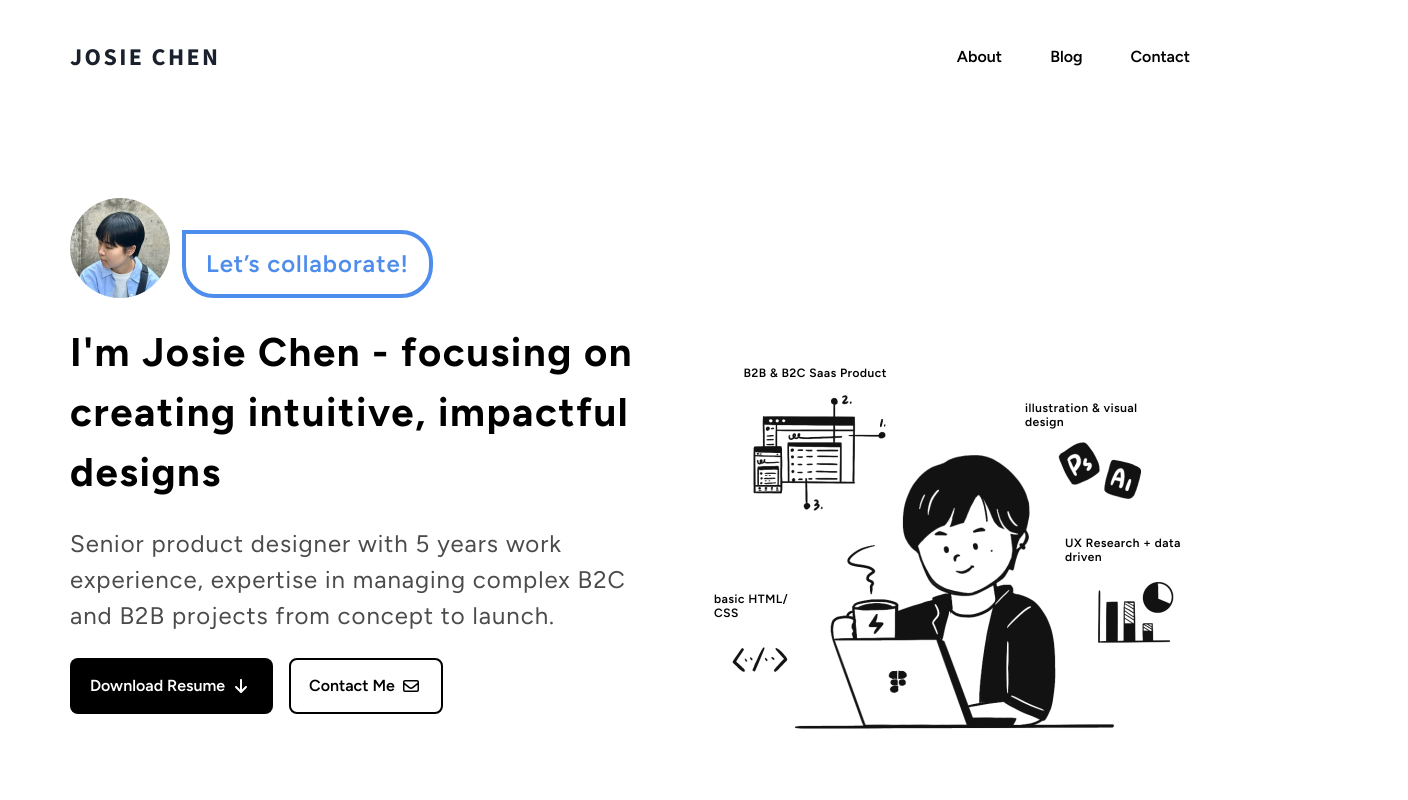
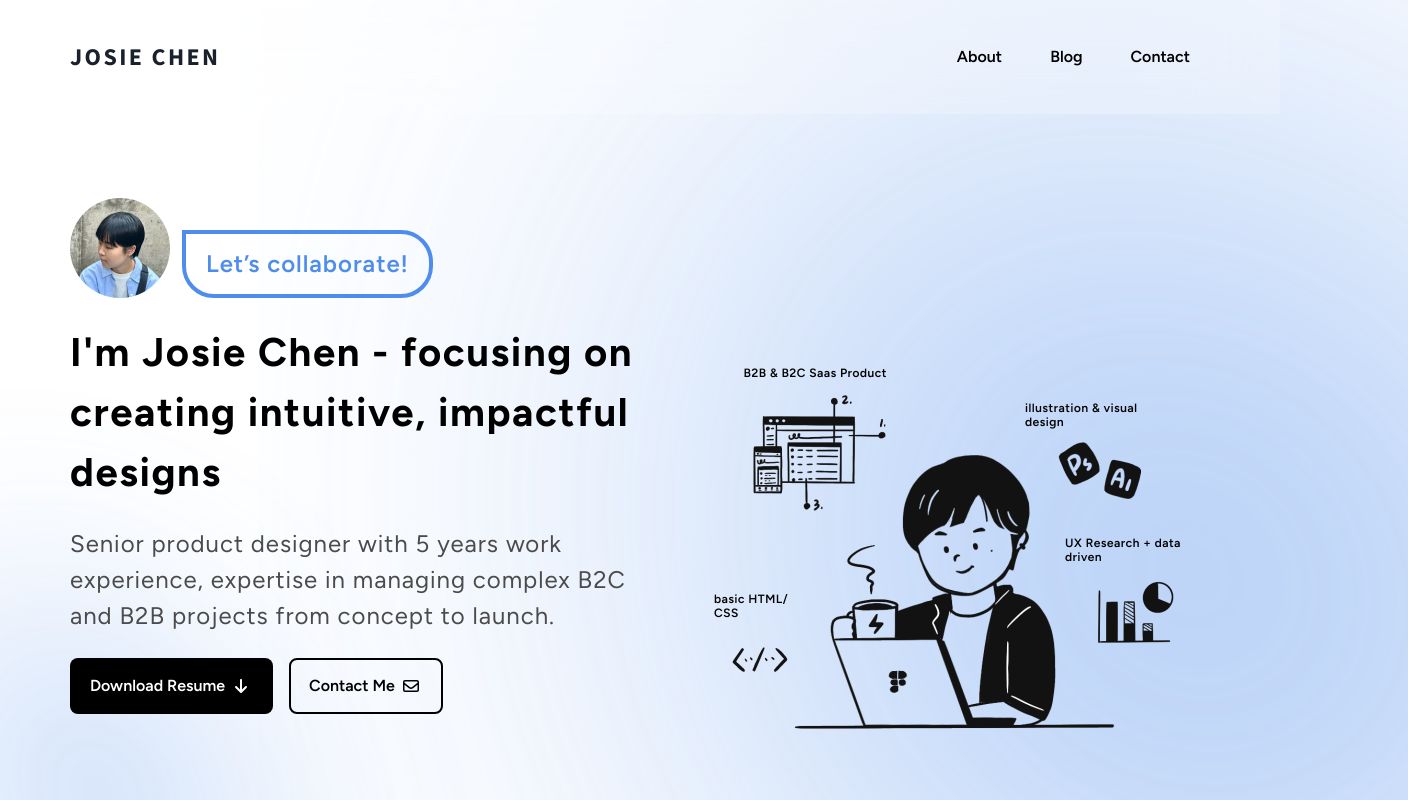
Before and after one commit to hoho123180/josie-portfolio, a Next.js app: page / in a window 1280 px wide. Shown: the top 800 px of the page, 1408 px wide, since content can reach past the window. Built offline with nearby package versions, Linux system fonts and the light colour scheme.

Commit message:
:zap: update background image

```diff
--- a/src/app/layout.tsx
+++ b/src/app/layout.tsx
@@ -11,6 +11,7 @@ import { figTree } from "@/fonts/fonts";
 import { Providers } from "@/providers/Providers";
 import type { Metadata } from "next";
 import "../css/global.css";
+import BG from "@/components/BG/BG";
 
 
 
@@ -29,6 +30,7 @@ export default function RootLayout({
       <body className={figTree.className}>
         <Providers>
           <Header />
+          <BG />
           {children}
           <Footer />
         </Providers>
--- /dev/null
+++ b/src/components/BG/BG.tsx
@@ -0,0 +1,30 @@
+import { FC } from 'react'
+import styles from './BG.module.css'
+import Image from 'next/image'
+
+interface Prop {
+
+}
+
+const BG: FC<Prop> = ({ }) => {
+  return (
+    <>
+      <Image
+        alt='bg-ellipse large'
+        src={'/images/bg-L.svg'}
+        width={575 * 2}
+        height={650 * 2}
+        style={{ position: 'absolute', right: '-10%', top: -100, zIndex: -1, opacity: 0.7, overflow: 'visible' }}
+      />
+      <Image
+        alt='bg-ellipse small'
+        src={'/images/bg-S.svg'}
+        width={312.46 * 2}
+        height={536 * 2}
+        style={{ position: 'absolute', left: '-10%', top: 350, opacity: 0.7, zIndex: -2, overflow: 'visible' }}
+      />
+    </>
+  )
+}
+
+export default BG
```
Also changed, not shown: public/images/bg-L.svg (added), public/images/bg-S.svg (added).
